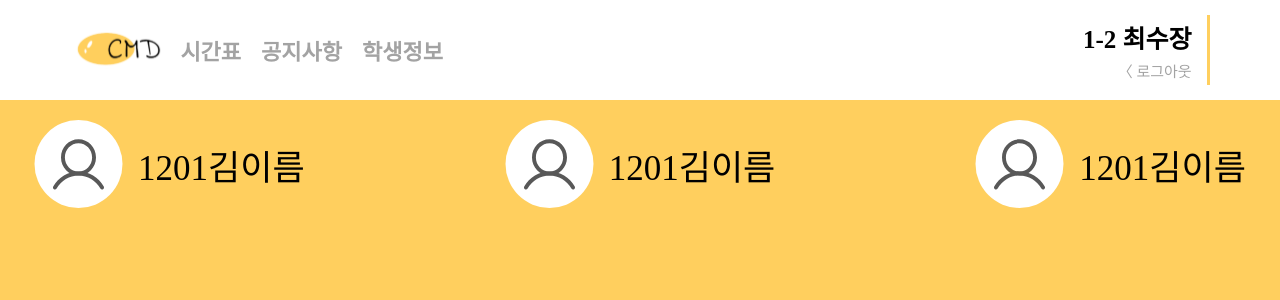
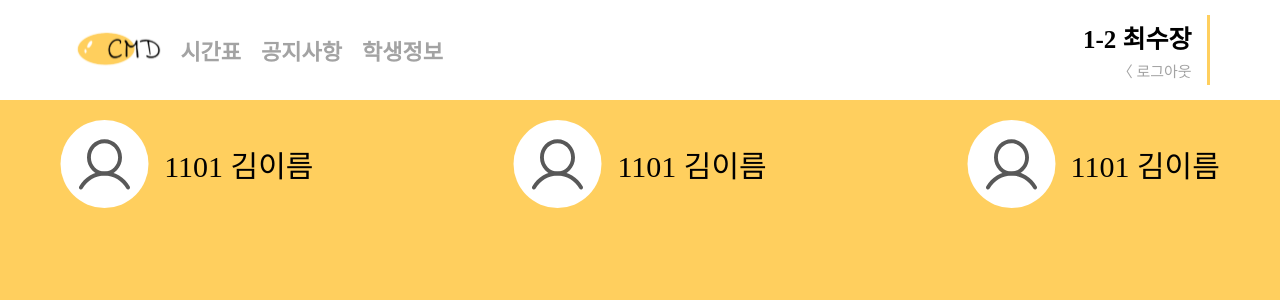
Before and after one commit to CUTY-DMS/TEAM2_CMD_FRONTEND, a React (Create React App) app: page /StudentList in a window 1280 px wide. Shown: the top 300 px of the page. Built offline with nearby package versions, Linux system fonts and the light colour scheme.

Commit message:
🌧 :: StudentList.js 수정 User컴포넌트 매개변수 추가

```diff
--- a/src/Components/User.jsx
+++ b/src/Components/User.jsx
@@ -1,10 +1,10 @@
 import styled from "styled-components";
 
-const User = () => {
+const User = ({Class, Name}) => {
   return (
     <Wrapper>
       <UserIcon src="/imgs/User.svg" alt="User"/>
-      <UserName>1201김이름</UserName>
+      <UserName>{Class} {Name}</UserName>
     </Wrapper>
   );
 };
@@ -15,6 +15,11 @@ const Wrapper = styled.div`
     display: flex;
     align-items: center;
     gap: 15px;
+    &:hover {
+      cursor: pointer;
+      background-color: #FFC744;
+      border-radius: 15px;
+    }
 `;
 
 const UserIcon = styled.img`
@@ -24,5 +29,5 @@ const UserIcon = styled.img`
 
 const UserName = styled.div`
     font-weight: 400;
-    font-size: 35px;
+    font-size: 30px;
 `;
--- a/src/Pages/StudentList.js
+++ b/src/Pages/StudentList.js
@@ -9,9 +9,9 @@ function StudentList() {
       <Nav />
       <LineBox>
         <Line>
-          <User />
-          <User />
-          <User />
+          <User Class="1101" Name="김이름" />
+          <User Class="1101" Name="김이름"/>
+          <User Class="1101" Name="김이름"/>
         </Line>
       </LineBox>
     </Wrapper>
```
